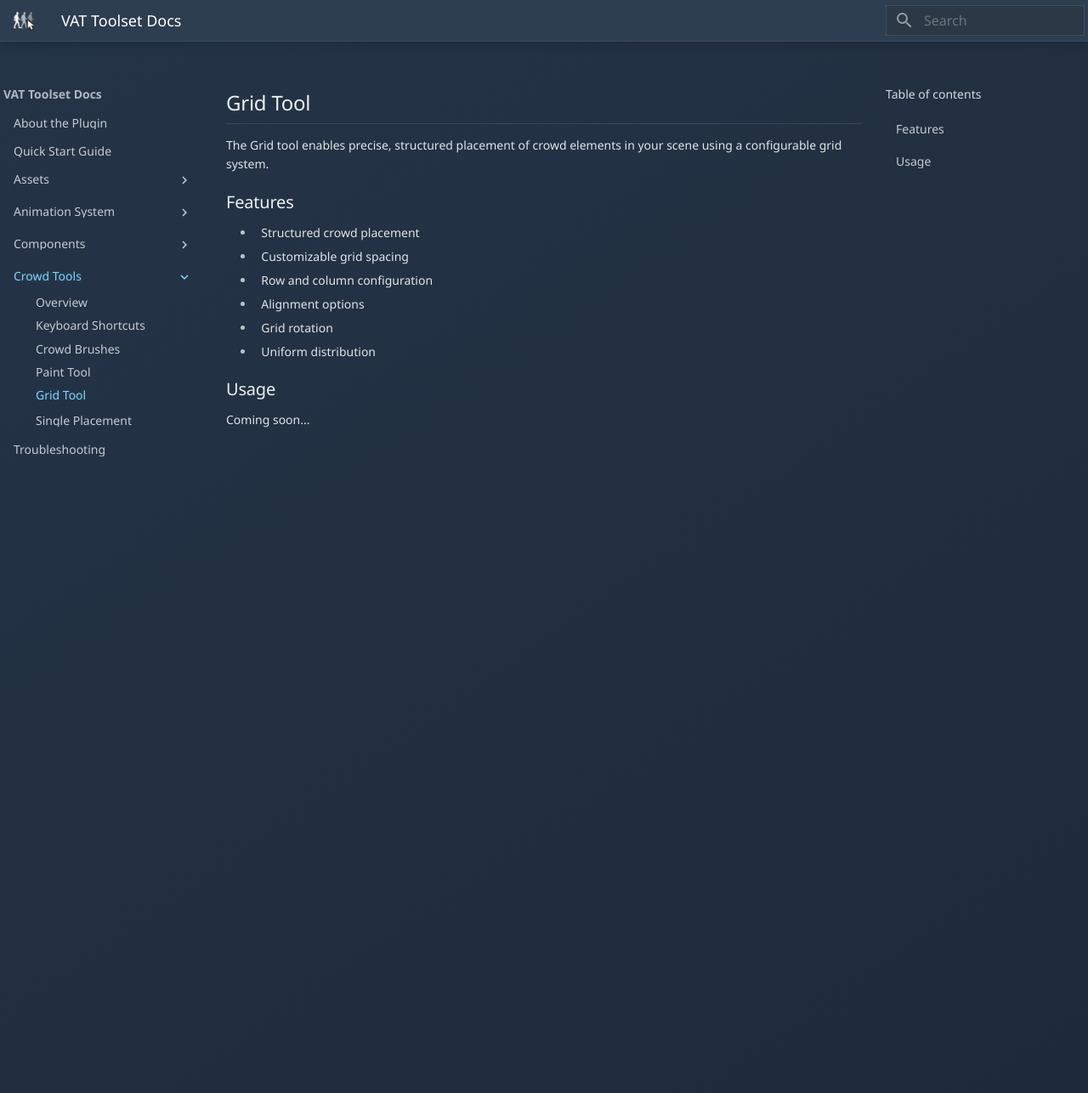
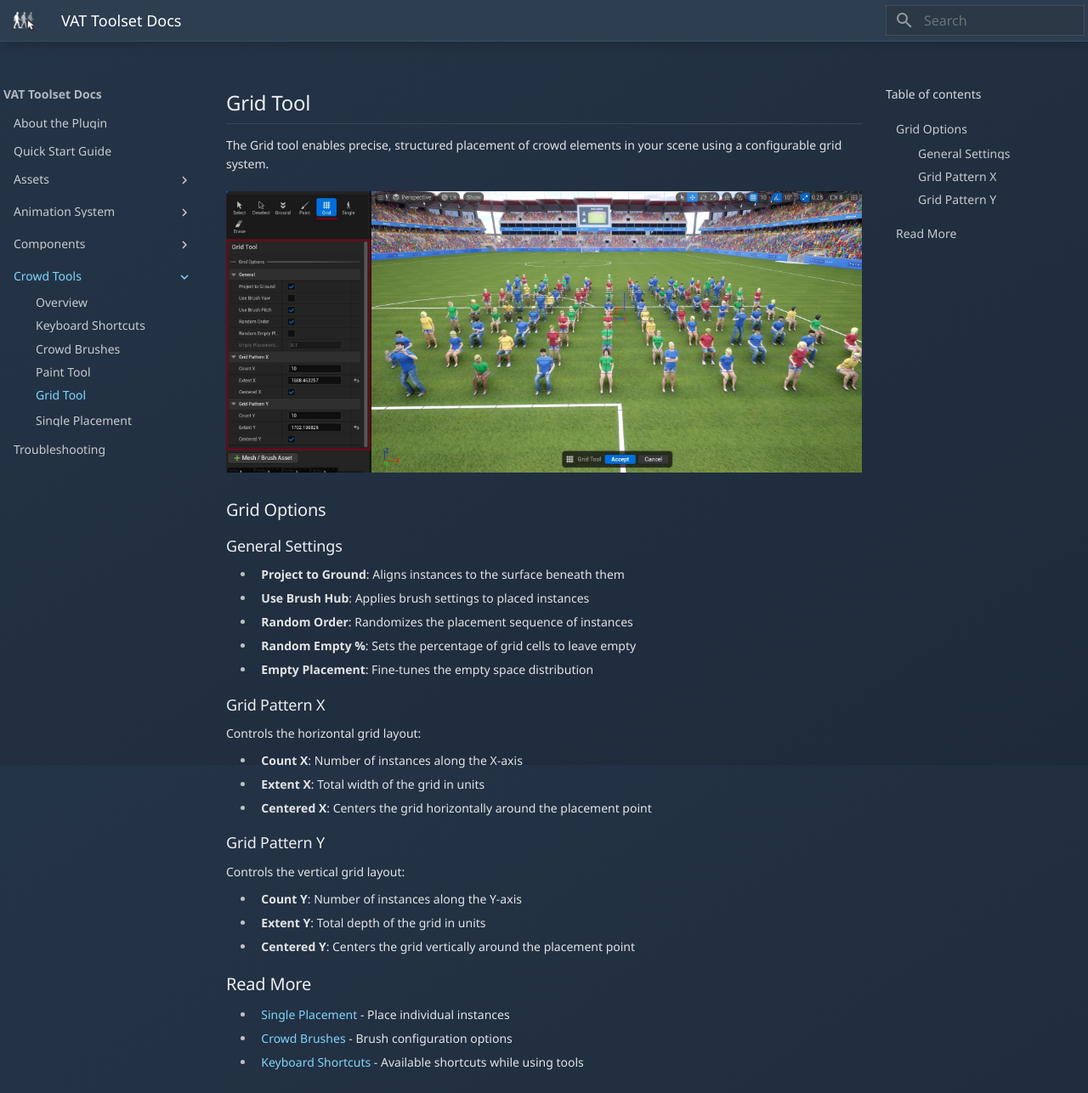
Before and after one commit to Milswanca/VertexAnimationDocumentation, an MkDocs documentation site: the page built from docs/crowd-tools-grid.md, in a window 1280 px wide and 1286 px high. Shown: the whole window at 85% size. Built offline with MkDocs 1.6.1 and Material for MkDocs 9.7.7, drawn with Linux system fonts in a browser that asks for light colours.

Commit message:
progress

```diff
--- a/docs/crowd-tools-grid.md
+++ b/docs/crowd-tools-grid.md
@@ -2,13 +2,32 @@
 
 The Grid tool enables precise, structured placement of crowd elements in your scene using a configurable grid system.
 
-## Features
-- Structured crowd placement
-- Customizable grid spacing
-- Row and column configuration
-- Alignment options
-- Grid rotation
-- Uniform distribution
+![Grid Tool](assets/crowd_grid_tool.jpg){ style="margin-top: 10px; margin-bottom: 5px;"}
 
-## Usage
-Coming soon...
+## Grid Options
+
+### General Settings
+- **Project to Ground**: Aligns instances to the surface beneath them
+- **Use Brush Hub**: Applies brush settings to placed instances
+- **Random Order**: Randomizes the placement sequence of instances
+- **Random Empty %**: Sets the percentage of grid cells to leave empty
+- **Empty Placement**: Fine-tunes the empty space distribution
+
+### Grid Pattern X
+Controls the horizontal grid layout:
+
+- **Count X**: Number of instances along the X-axis
+- **Extent X**: Total width of the grid in units
+- **Centered X**: Centers the grid horizontally around the placement point
+
+### Grid Pattern Y
+Controls the vertical grid layout:
+
+- **Count Y**: Number of instances along the Y-axis
+- **Extent Y**: Total depth of the grid in units
+- **Centered Y**: Centers the grid vertically around the placement point
+
+## Read More
+- [Single Placement](crowd-tools-single.md) - Place individual instances
+- [Crowd Brushes](crowd-brushes.md) - Brush configuration options
+- [Keyboard Shortcuts](crowd-tools-keyboard-shortcuts.md) - Available shortcuts while using tools
```
Also changed, not shown: docs/crowd-tools-editor-mode.md (+1 -1 lines), docs/assets/crowd_grid_tool.jpg (added).
